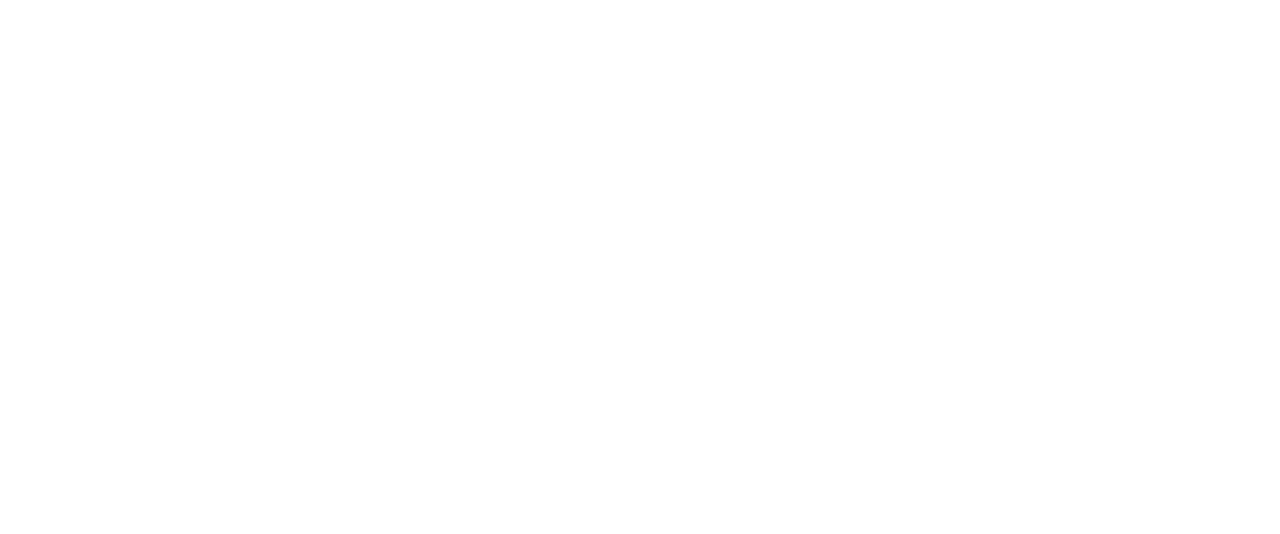
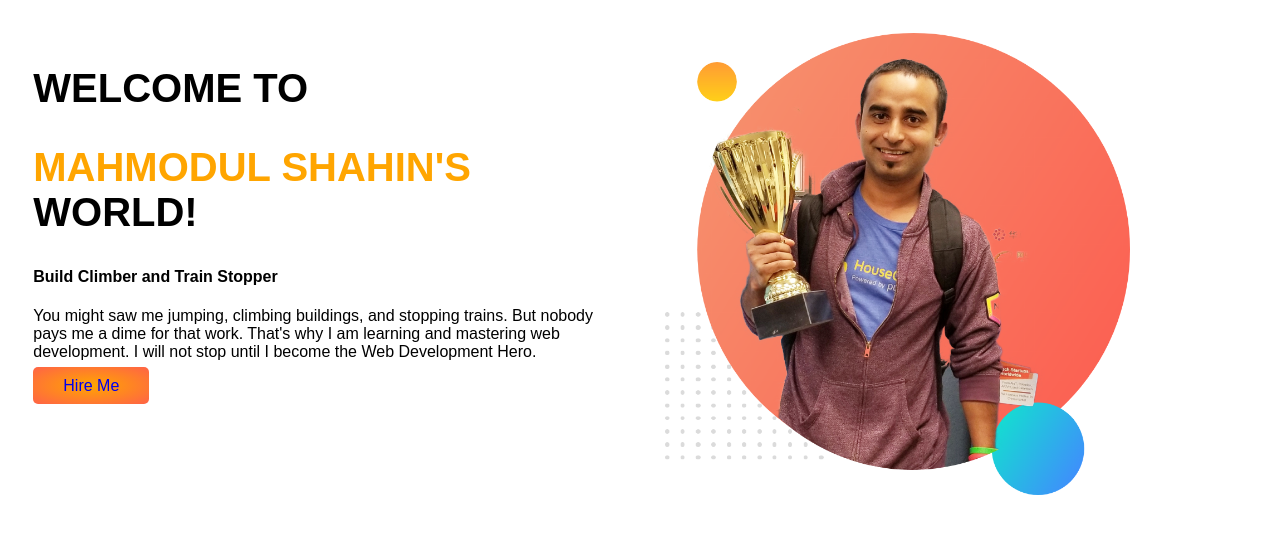
Before and after one commit to 665-stack/developer-portfolio, a plain HTML site: page index.html in a window 1280 px wide. Drawn offline with Linux system fonts and the light colour scheme.

Commit message:
added some style

```diff
--- a/index.html
+++ b/index.html
@@ -1,13 +1,43 @@
 <!DOCTYPE html>
 <html lang="en">
+
 <head>
     <meta charset="UTF-8">
     <meta http-equiv="X-UA-Compatible" content="IE=edge">
     <meta name="viewport" content="width=device-width, initial-scale=1.0">
     <title>Document</title>
+    <link rel="preconnect" href="https://fonts.googleapis.com">
+    <link rel="preconnect" href="https://fonts.gstatic.com" crossorigin>
+    <link href="https://fonts.googleapis.com/css2?family=Concert+One&display=swap" rel="stylesheet">
     <link rel="stylesheet" href="style.css">
 </head>
+
 <body>
+    <section>
+        <div class="half-width">
+            <H1>WELCOME TO </H1>
+            <H1> <span class="orange">MAHMODUL SHAHIN'S</span> WORLD!</H1>
+            <h4>Build Climber and Train Stopper</h4>
+            <p>You might saw me jumping, climbing buildings, and stopping trains. But nobody pays me a dime for that
+                work.
+                That's why I am learning and mastering web development. I will not stop until I become the Web
+                Development
+                Hero.</p>
+            <a class="link-btn" target="_blank" href="https://web.facebook.com/shake.shahin.96"> Hire Me</a>
+        </div>
+
+        <div class="half-width"><img src="images/jhankar.png" alt=""></div>
+    </section>
+
+
+
+
+
+
+
+
+
 
 </body>
+
 </html>
--- a/style.css
+++ b/style.css
@@ -0,0 +1,27 @@
+body{
+
+    font-family: 'Russo One', sans-serif;
+
+}
+h1{
+    font-size: 40px;
+}
+.orange{
+    color: orange;
+}
+section{
+    display: flex;
+}
+.half-width{
+    width: 50%;
+    padding: 2%;
+}
+.half-width img{
+    width: 80%;
+}
+.link-btn{
+    text-decoration: none;
+    background-image: radial-gradient(orange,tomato);
+    padding: 10px 30px;
+    border-radius: 5px;
+}
```
Also changed, not shown: images/dream-bg.png (added), images/exp-bg.png (added), images/jhankar.png (added), images/jhankar2.png (added), images/my-bg.png (added), images/my-bg2.png (added), images/top-banner.png (added), 7 other files.
